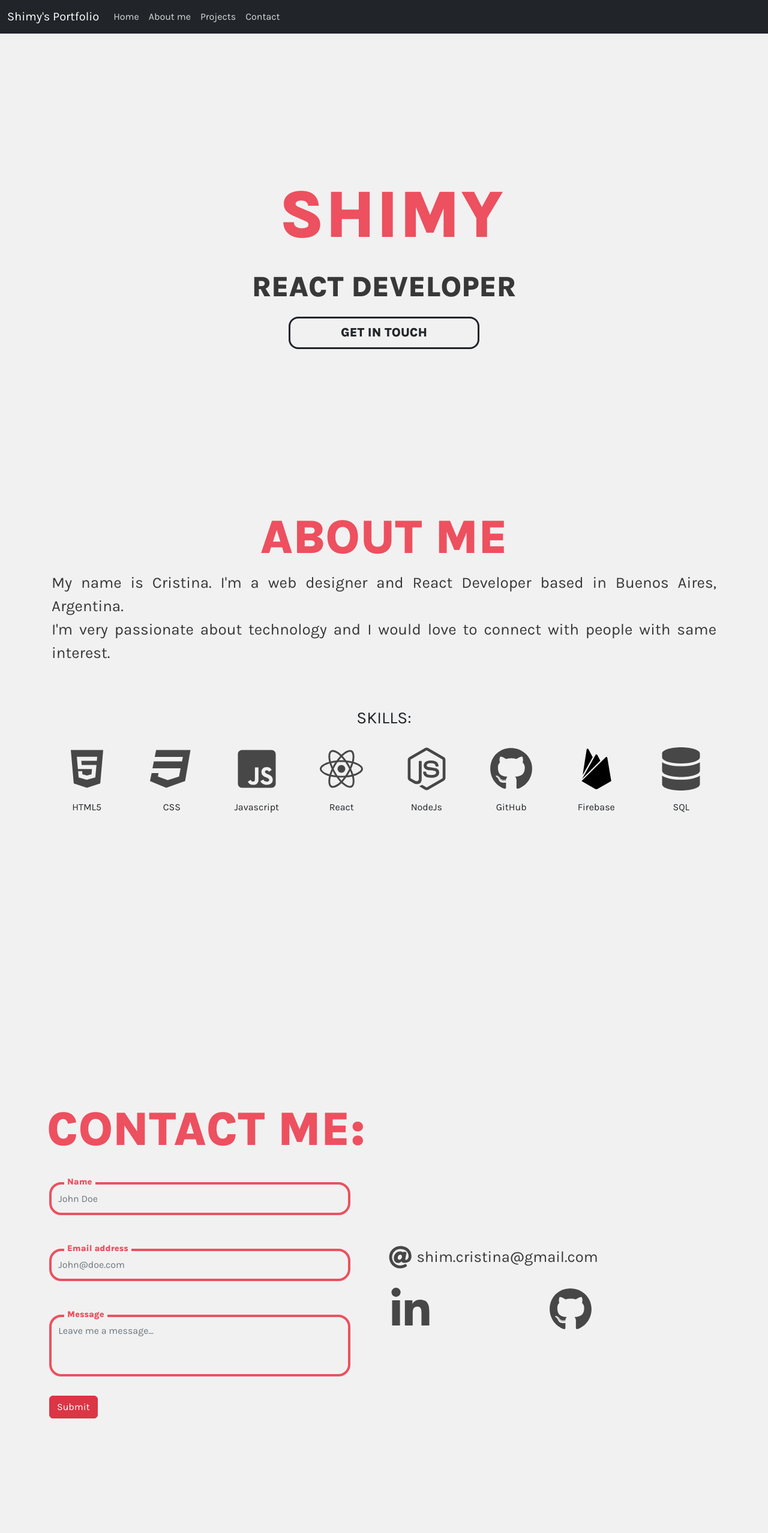
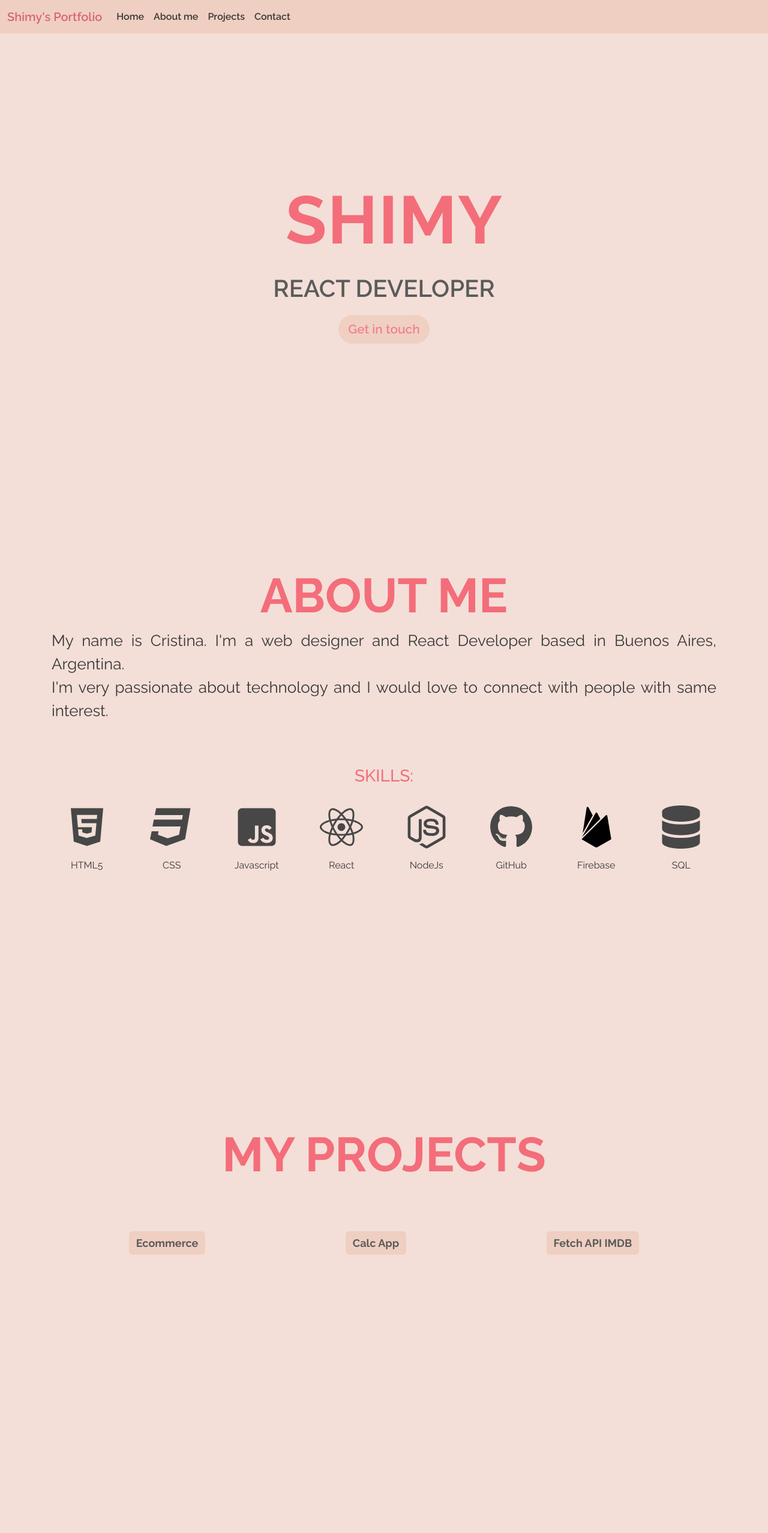
Before and after one commit to shimy8617/portfolio, a React (Create React App) app: page / in a window 1280 px wide. Shown: the top 2556 px of the page at 60% size. Built offline with nearby package versions, Linux system fonts and the light colour scheme; no server answers.

Commit message:
finish css

```diff
--- a/src/App.js
+++ b/src/App.js
@@ -12,8 +12,8 @@ function App() {
       <Navigation />
       <Home />
       <About />
+      <Projects />
       <Contact />
-      <Projects />
     </main>
   );
 }
--- a/src/index.css
+++ b/src/index.css
@@ -1,16 +1,18 @@
-@import url('https://fonts.googleapis.com/css2?family=Karla:wght@600;800&display=swap');
-
+/* @import url('https://fonts.googleapis.com/css2?family=Karla:wght@600;800&display=swap');
+  */
+    @import url('https://fonts.googleapis.com/css2?family=Raleway:wght@200;300;400;500;600;700;800;900&display=swap');
  * {
    box-sizing: border-box;
    margin: 0;
    padding: 0;
-   font-family: 'Karla', sans-serif;
+   /* font-family: 'Karla', sans-serif; */
+  font-family: 'Raleway', sans-serif;
  }
 
  body {
   height: 100vh;
   width: 100vw;
-  background-color: #f1f1f1;
+  background-color: #f3dfd8;
   margin: 0;
   -webkit-font-smoothing: antialiased;
   -moz-osx-font-smoothing: grayscale;
@@ -22,7 +24,7 @@ code {
 }
 
 h2 {
-  color: #ed505f;
+  color: #f46d7a;
   text-transform: uppercase;
 }
 
--- a/src/routes/about/about.css
+++ b/src/routes/about/about.css
@@ -1,6 +1,6 @@
-.containerAboutBox {
+/* .containerAboutBox {
   height: 100vh;
-}
+} */
 
 .containerForm {
 width: 100vw;
@@ -10,7 +10,7 @@ p {
   color: #383838;
   font-size: 18px;
   text-align: justify;
-  margin-bottom: 5rem;
+  margin-bottom: 2rem;
 }
 
 b {
@@ -23,11 +23,29 @@ b {
   color: var(--bs-body-color);
 }
 
+h3 {
+  color: #f46d7a;
+}
+
+label {
+  color: #383838;
+}
+
 
 
 /*-------------- DESKTOP ----------------*/
 
 @media (min-width: 768px){
+
+.containerAbout {
+    height: 100vh;
+   display: flex;
+  }
+
+.containerAboutBox {
+  justify-content: center;
+  align-items: center;
+}
 
 p {
   margin: 0 auto 4rem auto;
--- a/src/routes/contact/contact.css
+++ b/src/routes/contact/contact.css
@@ -46,7 +46,7 @@
   font-size: 0.9rem;
   transform: translate(25px, 50%);
   font-weight: 800;
-  background-color: #f1f1f1;
+  background-color: #f3dfd8;
 }
 
 .form-control {
@@ -65,7 +65,7 @@
   border: 4px solid #ed505f;
   transition: border 0.2s ease-in-out;
   font-weight: 500;
-  background-color: #f1f1f1;
+  background-color: #f3dfd8;
 }
 
 #exampleFormControlInput1 {
@@ -73,7 +73,7 @@
   border: 4px solid #ed505f;
   transition: border 0.2s ease-in-out;
   font-weight: 500;
-  background-color: #f1f1f1;
+  background-color: #f3dfd8;
 }
 
 #exampleFormControlTextarea1 {
@@ -81,7 +81,7 @@
   border: 4px solid #ed505f;
   transition: border 0.2s ease-in-out;
   font-weight: 500;
-  background-color: #f1f1f1;
+  background-color: #f3dfd8;
 }
 
 .email {
--- a/src/routes/home/home.css
+++ b/src/routes/home/home.css
@@ -1,7 +1,6 @@
 .homeContainer {
   height: calc(100vh - 3.5rem);
   width: 100vw;
-  padding: 2rem;
 }
 
 .presentation {
@@ -13,7 +12,7 @@
     margin: 0 5px 0 0;
     font-size: 3.1rem;
     font-weight: bolder;
-    color: #ff6565;
+    color: #f57682;
   }
 
   .completeName {
@@ -57,6 +56,7 @@
 .fadeOut {
     cursor: pointer;
     animation: fadeInOutAnimation 5s;
+    animation-delay: 1s;
     animation-fill-mode: forwards;
     text-transform: uppercase;
 }
@@ -75,7 +75,7 @@
     text-transform: uppercase;
     font-size: 3.1rem;
     font-weight: bolder;
-    color: #ed505f;
+    color: #f46d7a;
   }
 
 .surname {
@@ -84,7 +84,7 @@
     font-weight: bolder;
     letter-spacing: 0.05rem;
     margin: 0 0 0 5px;
-    color: #ed505f;
+    color: #f46d7a;
   }
 
   .presentation p {
@@ -92,34 +92,36 @@
     justify-content: center;
     align-items: center;
     font-size: 1.8rem;
+    font-weight: 600;
     text-transform: uppercase;
-    color: #383838;
+    color: #5b5b5b;
     margin-bottom: 0.7rem;
     animation: fade-in-move-down 2s;
   }
 
 .getInTouch {
-    --bs-btn-border-radius: 1rem;
-    border: 0.2rem solid;
+    --bs-btn-border-radius: 5rem;
+    border: none;
     transition: 1s;
-    text-transform: uppercase;
     animation: fade-in-move-down 5s;
-    font-weight: 700;
-    padding: 0.5rem;
+    font-weight: 600;
+    padding: 0.5rem 1rem;
+    background-color: #f0d0c2;
+    color: #f1838e;
   }
 
 .getInTouch:hover {
-    transform: scale(1.07);
+    transform: scale(1.05);
   }
 
-  .getInTouch button:hover a {
-    color: black;
+  .getInTouch:hover {
+    color: #f1838e;
+      ;
   }
 
 .btn-lg {
   font-size: 1rem;
 }
-
 
 @media (min-width: 768px) {
   .homeContainer {
@@ -175,11 +177,11 @@
     }
 
     .presentation p {
-      font-size: 3rem;
+      font-size: 2.5rem;
       margin-bottom: 14px;
     }
 .getInTouch {
-  width: 35%;
+  padding: 0.5rem 1rem;
 }
 .btn-lg {
   font-size: 1.3rem;
--- a/src/routes/home/home.jsx
+++ b/src/routes/home/home.jsx
@@ -15,12 +15,8 @@ export const Home = () => {
               <span className="fadeIn">y</span>
             </div>
           </div>
-          <p className="profesion fw-bold">React Developer</p>
-          <a
-            className="btn btn-outline-dark btn-lg getInTouch"
-            type="button"
-            href="/contact"
-          >
+          <p className="profesion">React Developer</p>
+          <a className="btn  btn-lg getInTouch" type="button" href="#contact">
             Get in touch
           </a>
         </div>
--- a/src/routes/navigation/navigation.css
+++ b/src/routes/navigation/navigation.css
@@ -1,29 +1,27 @@
 
 .navbar {
-    background-color:#272727;
+    background-color:#efcfc1;
     height: 3.5rem;
 }
 
-.navbar-brand:hover {
-    color: #777777;
+.navbar-brand {
+    color: #db6672;
+    font-weight: 600;
 }
 
-.nav-item a {
-    color: #6a6a6a;
+.navbar-brand:hover {
+    color: rgb(211, 72, 86);
 }
 
-.nav-item a:hover {
-    color: rgb(116 116 116 / 75%);
+.nav-link {
+    color: #383838;
+    font-weight: 600;
 }
 
-.navItems a:hover {
-    color: #777777;
+.nav-link:hover {
+    color: #696969;
 }
-/*
-ul {
-    margin-top: 15px;
-}
- */
+
 @media (min-width: 768px) {
 
     .navbar {
@@ -41,13 +39,7 @@ ul {
 .logo {
     font-size: 1.3rem;
 }
-.nav-item a {
-    color: #dadada;
-}
 
-.nav-item a:hover {
-    color: rgb(116 116 116 / 75%);
-}
 
 a {
     display: flex;
--- a/src/routes/navigation/navigation.jsx
+++ b/src/routes/navigation/navigation.jsx
@@ -7,7 +7,7 @@ import "./navigation.css";
 export const Navigation = () => {
   return (
     <Fragment>
-      <nav className="navbar navbar-expand-lg bg-body-tertiary navbar-dark bg-dark">
+      <nav className="navbar navbar-expand-lg bg-body-tertiary navbar-light ">
         <div className="container-fluid">
           <a className="navbar-brand" href="/">
             Shimy's Portfolio
--- a/src/routes/projects/projects.css
+++ b/src/routes/projects/projects.css
@@ -14,9 +14,9 @@
 .btn-projects {
     margin: 1rem;
     font-weight: bold;
-    background-color: var(--bs-danger-bg-subtle);
-    color: rgb(120, 120, 120);
-    --bs-btn-border-color: rgb(120, 120, 120);
+    background-color: #efcfc1;
+    color: #5b5b5b;
+    border: none;
     transition: 1s;
 }
 
@@ -24,7 +24,7 @@
     background-color: rgb(82, 82, 82);
     border-color: rgb(82, 82, 82);
     color: #eaeaea;
-    transform: scale(1.15);
+    transform: scale(1.1);
 }
 
 .projectsContainer {
--- a/src/routes/projects/projects.jsx
+++ b/src/routes/projects/projects.jsx
@@ -16,7 +16,7 @@ export const Projects = () => {
             {/*   ECOMMERCE WITH WORDPRESS  */}
             <button
               type="button"
-              className="btn btn-projects border border-3"
+              className="btn btn-projects"
               data-bs-toggle="modal"
               data-bs-target="#exampleModal"
             >
@@ -71,7 +71,7 @@ export const Projects = () => {
             {/*   REACT CALCULATOR PROJECT  */}
             <button
               type="button"
-              className="btn btn-projects border border-3"
+              className="btn btn-projects"
               data-bs-toggle="modal"
               data-bs-target="#exampleModal1"
             >
@@ -125,7 +125,7 @@ export const Projects = () => {
             {/*   FETCH API PROJECT PLAIN HTML  */}
             <button
               type="button"
-              className="btn btn-projects border border-3"
+              className="btn btn-projects"
               data-bs-toggle="modal"
               data-bs-target="#exampleModal2"
             >
```
Also changed, not shown: src/assets/noise.png (added).
